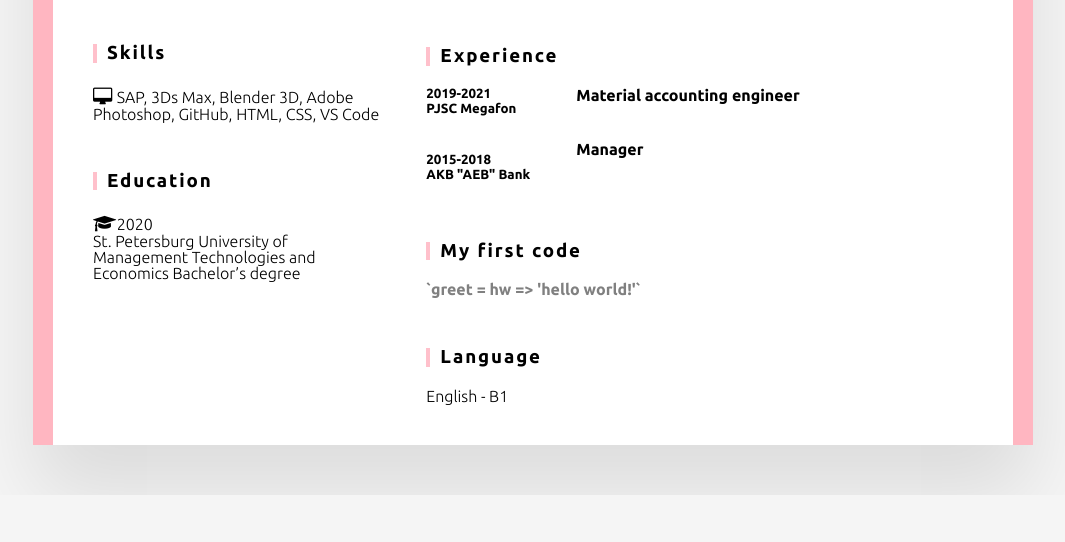
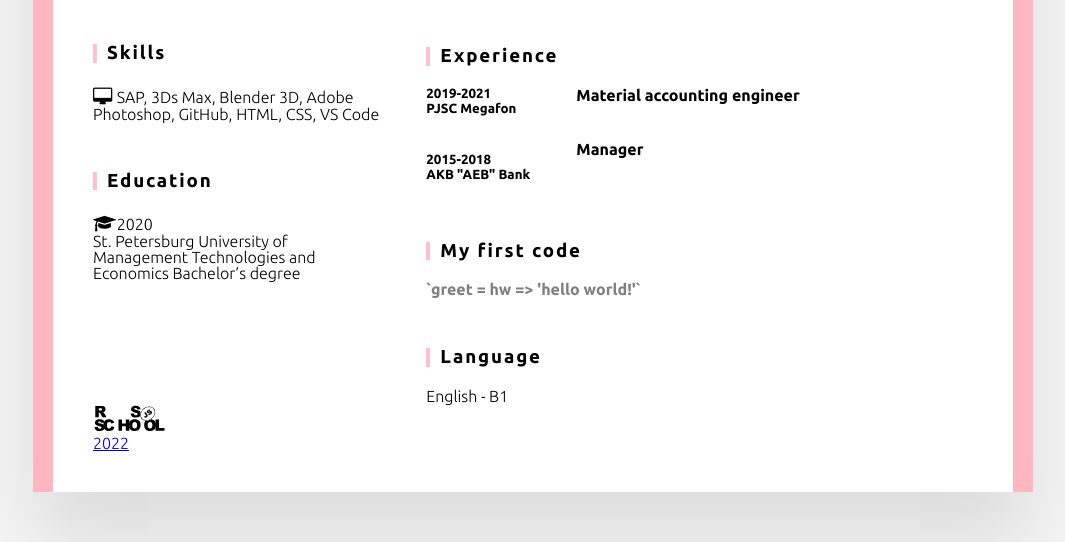
Before and after one commit to Aitalyyna/rsschool-cv, a plain HTML site: page index.html in a window 1280 px wide. Shown: the part 673-1215 px from the top of the page, without its empty margins (107-1172 px from the left). Before the commit the page ends 1168 px from the top, so only its background shows below. Drawn offline with Linux system fonts and the light colour scheme.

Commit message:
feat: html file

```diff
--- a/index.html
+++ b/index.html
@@ -95,6 +95,12 @@
                 </div>
             </div>
         </div>
+ <footer>
+    <a href="https://rs.school/js/">
+        <img src="rs_school_js.svg" alt="rsschool icon" width="73" height="26">
+        <p>2022</p>
+    </a>
+</footer>
     </div>
     </div>
 </body>
```
